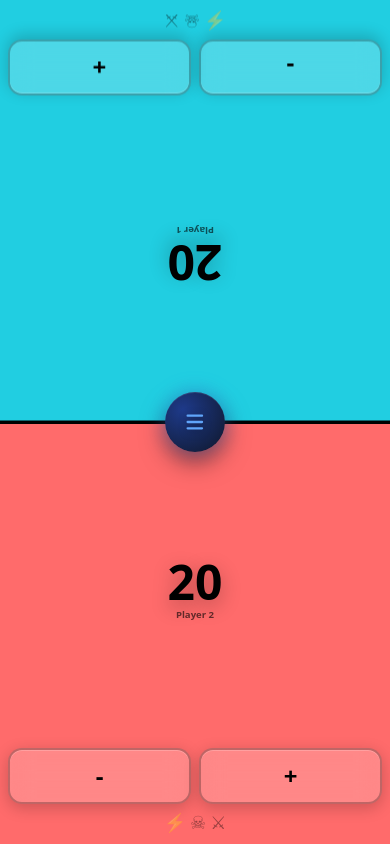
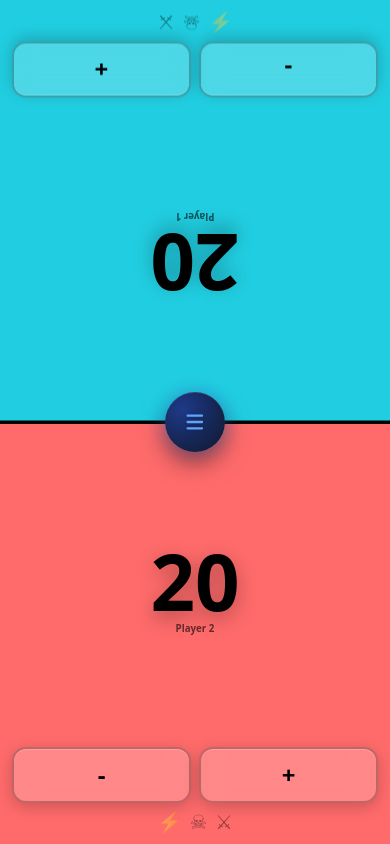
Before and after one commit to kellygreta/mtg-life-counter, a React (Vite) app: page / in a window 390 px wide. Both pictures are taken after a click on the button "⚔️ Start Game". Built offline with nearby package versions, Linux system fonts and the light colour scheme.

Commit message:
fixed responsiveness

```diff
--- a/src/App.jsx
+++ b/src/App.jsx
@@ -227,14 +227,14 @@ function MenuModal({ isOpen, onClose, onReset, onBackToSetup }) {
         onClick={onClose}
       />
       <div className="fixed inset-0 z-50 flex items-center justify-center p-4 pointer-events-none">
-        <div className="bg-gradient-to-br from-slate-800 to-slate-900 rounded-3xl p-6 sm:p-8 max-w-md w-full shadow-2xl border border-slate-700 pointer-events-auto transform transition-all">
+        <div className="bg-gradient-to-br from-slate-800 to-slate-900 rounded-3xl p-6 sm:p-8 max-w-md w-full shadow-2xl border border-slate-700 pointer-events-auto">
           <div className="flex justify-between items-center mb-6 sm:mb-8">
             <h2 className="text-2xl sm:text-3xl font-black text-transparent bg-clip-text bg-gradient-to-r from-cyan-400 to-blue-500">
               Game Menu
             </h2>
             <button
               onClick={onClose}
-              className="text-slate-400 hover:text-white transition-colors hover:rotate-90 transform duration-300"
+              className="text-slate-400 hover:text-white transition-colors"
             >
               <X size={28} strokeWidth={2.5} />
             </button>
@@ -243,7 +243,7 @@ function MenuModal({ isOpen, onClose, onReset, onBackToSetup }) {
           <div className="space-y-3 sm:space-y-4">
             <button
               onClick={onReset}
-              className="w-full py-3 sm:py-4 bg-gradient-to-r from-orange-500 to-red-600 hover:from-orange-600 hover:to-red-700 text-white rounded-2xl text-base sm:text-lg font-bold transition-all shadow-lg hover:shadow-orange-500/50 flex items-center justify-center gap-2 sm:gap-3 transform hover:scale-105"
+              className="w-full py-3 sm:py-4 bg-orange-600 hover:bg-orange-700 text-white rounded-2xl text-base sm:text-lg font-bold transition-colors flex items-center justify-center gap-2 sm:gap-3"
             >
               <RotateCcw size={20} />
               Reset Game
@@ -251,7 +251,7 @@ function MenuModal({ isOpen, onClose, onReset, onBackToSetup }) {
 
             <button
               onClick={onBackToSetup}
-              className="w-full py-3 sm:py-4 bg-gradient-to-r from-cyan-500 to-blue-600 hover:from-cyan-600 hover:to-blue-700 text-white rounded-2xl text-base sm:text-lg font-bold transition-all shadow-lg hover:shadow-cyan-500/50 flex items-center justify-center gap-2 sm:gap-3 transform hover:scale-105"
+              className="w-full py-3 sm:py-4 bg-cyan-600 hover:bg-cyan-700 text-white rounded-2xl text-base sm:text-lg font-bold transition-colors flex items-center justify-center gap-2 sm:gap-3"
             >
               <Settings size={20} />
               New Game
@@ -259,7 +259,7 @@ function MenuModal({ isOpen, onClose, onReset, onBackToSetup }) {
 
             <button
               onClick={onClose}
-              className="w-full py-3 sm:py-4 bg-slate-700 hover:bg-slate-600 text-white rounded-2xl text-base sm:text-lg font-bold transition-all transform hover:scale-105"
+              className="w-full py-3 sm:py-4 bg-slate-700 hover:bg-slate-600 text-white rounded-2xl text-base sm:text-lg font-bold transition-colors"
             >
               Continue Playing
             </button>
@@ -571,12 +571,7 @@ function MenuButton({ onClick }) {
       title="Menu"
       aria-label="Open Menu"
     >
-      <Menu
-        size={28}
-        color="#60a5fa"
-        strokeWidth={2.5}
-        className="sm:w-8 sm:h-8"
-      />
+      <Menu size={32} color="#60a5fa" strokeWidth={2.5} />
     </button>
   );
 }
@@ -635,22 +630,21 @@ function CounterBadges({ player }) {
 // Life Display Component
 function LifeDisplay({ life, isDefeated, playerName }) {
   return (
-    <div className="flex-1 flex flex-col items-center justify-center w-full min-h-0">
+    <div className="flex-1 flex flex-col items-center justify-center w-full">
       <div
-        className="text-5xl sm:text-8xl lg:text-9xl xl:text-[10rem] font-black leading-none select-none mb-0.5 sm:mb-1"
+        className="font-black leading-none select-none mb-0.5 sm:mb-1"
         style={{
-          textShadow: isDefeated
-            ? "0 4px 16px rgba(0,0,0,0.6)"
-            : "0 6px 20px rgba(0,0,0,0.3)",
+          fontSize: "clamp(2.5rem, 20vw, 10rem)",
+          textShadow: `0 ${isDefeated ? "4px 16px" : "6px 20px"} rgba(0,0,0,${isDefeated ? "0.6" : "0.3"})`,
           color: isDefeated ? "#4a4a4a" : "#000",
-          fontWeight: 900,
         }}
         aria-label={`Life total: ${life}`}
       >
         {life}
       </div>
       <span
-        className={`text-[0.6rem] sm:text-xs lg:text-sm font-bold ${isDefeated ? "text-gray-400" : "text-black text-opacity-60"}`}
+        className={`font-bold ${isDefeated ? "text-gray-400" : "text-black text-opacity-60"}`}
+        style={{ fontSize: "clamp(0.5rem, 2.5vw, 0.875rem)" }}
       >
         {playerName} {isDefeated && "💀"}
       </span>
@@ -661,7 +655,7 @@ function LifeDisplay({ life, isDefeated, playerName }) {
 // Life Controls Component
 function LifeControls({ playerId, onUpdateLife }) {
   return (
-    <div className="grid grid-cols-2 gap-2 sm:gap-4 w-full max-w-md">
+    <div className="grid grid-cols-2 gap-2 sm:gap-3 w-full px-1 sm:px-2 max-w-sm">
       <button
         onClick={() => onUpdateLife(playerId, -1)}
         className="increment-btn"
@@ -683,7 +677,7 @@ function LifeControls({ playerId, onUpdateLife }) {
 // Action Icons Component
 function ActionIcons({ playerId, player, onUpdateCounter }) {
   return (
-    <div className="w-full flex justify-center gap-1 sm:gap-3 mt-1 sm:mt-3">
+    <div className="w-full flex justify-center gap-2 sm:gap-3 mt-1 sm:mt-2">
       <CounterButton
         icon="⚡"
         label="Energy"
@@ -717,15 +711,17 @@ function CounterButton({ icon, label, value, onClick, danger }) {
     <div className="relative">
       <button
         onClick={() => setShowControls(!showControls)}
+        onBlur={() => setShowControls(false)}
         style={{
           background: "transparent",
           border: "none",
           padding: 0,
           cursor: "pointer",
+          fontSize: "clamp(0.875rem, 5vw, 1.5rem)",
         }}
-        className={`text-lg sm:text-xl lg:text-2xl transition-all ${
+        className={`transition-all ${
           value > 0
-            ? "text-black text-opacity-90 scale-110 sm:scale-125 filter drop-shadow-lg"
+            ? "text-black text-opacity-90 scale-110 sm:scale-125 drop-shadow-lg"
             : "text-black text-opacity-40 hover:text-opacity-70 hover:scale-110"
         } ${danger ? "animate-pulse" : ""}`}
         aria-label={label}
@@ -735,23 +731,25 @@ function CounterButton({ icon, label, value, onClick, danger }) {
       </button>
 
       {showControls && (
-        <div className="absolute bottom-full mb-2 sm:mb-3 left-1/2 transform -translate-x-1/2 bg-slate-900 bg-opacity-95 backdrop-blur-md rounded-xl sm:rounded-2xl p-2 sm:p-3 flex gap-2 whitespace-nowrap shadow-2xl border border-slate-700 z-10">
+        <div className="absolute left-1/2 -translate-x-1/2 bottom-full mb-3 bg-slate-900 bg-opacity-95 backdrop-blur-md rounded-xl p-2 sm:p-3 flex gap-2 shadow-2xl border border-slate-700 z-20">
           <button
             onClick={() => {
               onClick(-1);
+              setShowControls(false);
             }}
-            className="px-3 sm:px-4 py-2 bg-gradient-to-r from-red-500 to-red-600 hover:from-red-600 hover:to-red-700 text-white rounded-lg sm:rounded-xl font-bold text-xs sm:text-sm transition-all transform hover:scale-105 shadow-lg"
+            className="px-3 sm:px-4 py-2 bg-red-600 hover:bg-red-700 text-white rounded-lg font-bold text-xs sm:text-sm transition-colors"
           >
             -
           </button>
-          <span className="px-2 sm:px-3 py-2 text-white font-bold text-xs sm:text-sm bg-slate-700 rounded-lg sm:rounded-xl min-w-[1.5rem] sm:min-w-[2rem] text-center">
+          <span className="px-2 sm:px-3 py-2 text-white font-bold text-xs sm:text-sm bg-slate-700 rounded-lg min-w-[1.5rem] sm:min-w-[2rem] text-center">
             {value}
           </span>
           <button
             onClick={() => {
               onClick(1);
+              setShowControls(false);
             }}
-            className="px-3 sm:px-4 py-2 bg-gradient-to-r from-green-500 to-green-600 hover:from-green-600 hover:to-green-700 text-white rounded-lg sm:rounded-xl font-bold text-xs sm:text-sm transition-all transform hover:scale-105 shadow-lg"
+            className="px-3 sm:px-4 py-2 bg-green-600 hover:bg-green-700 text-white rounded-lg font-bold text-xs sm:text-sm transition-colors"
           >
             +
           </button>
```
